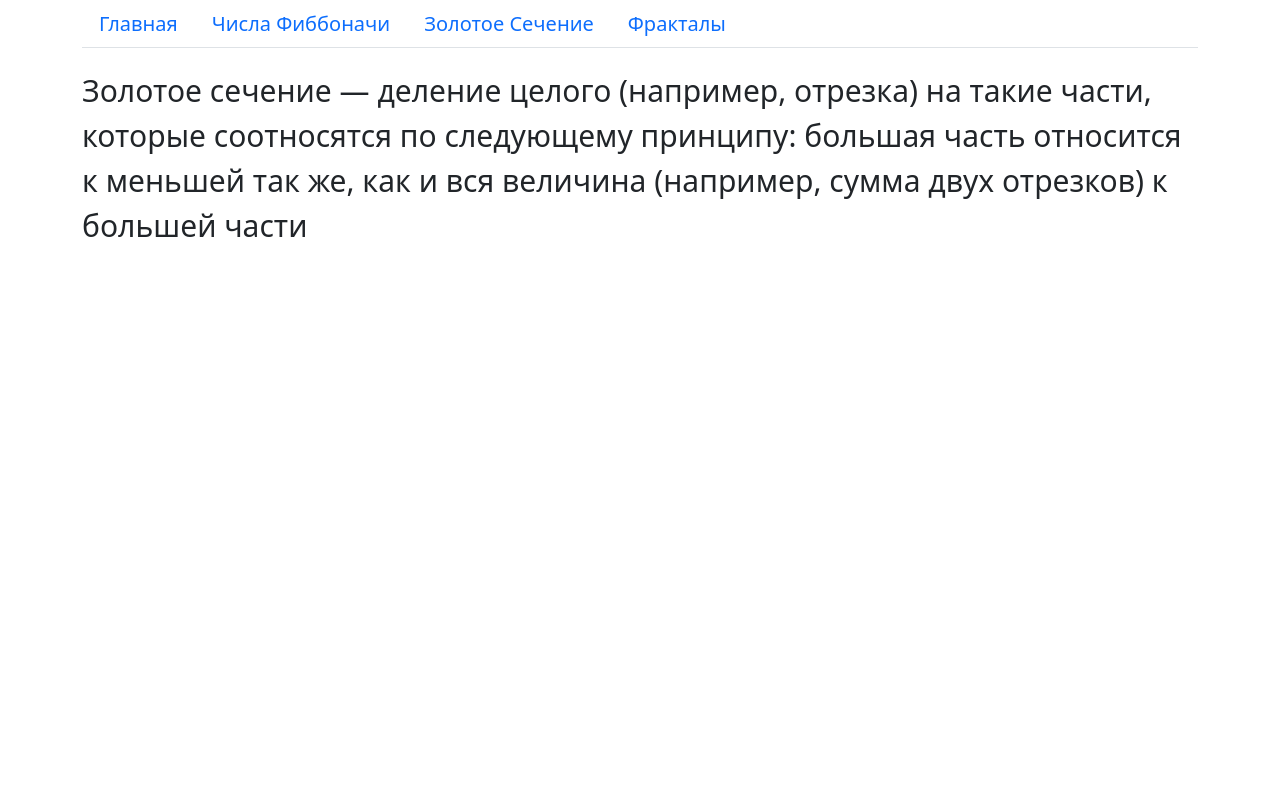
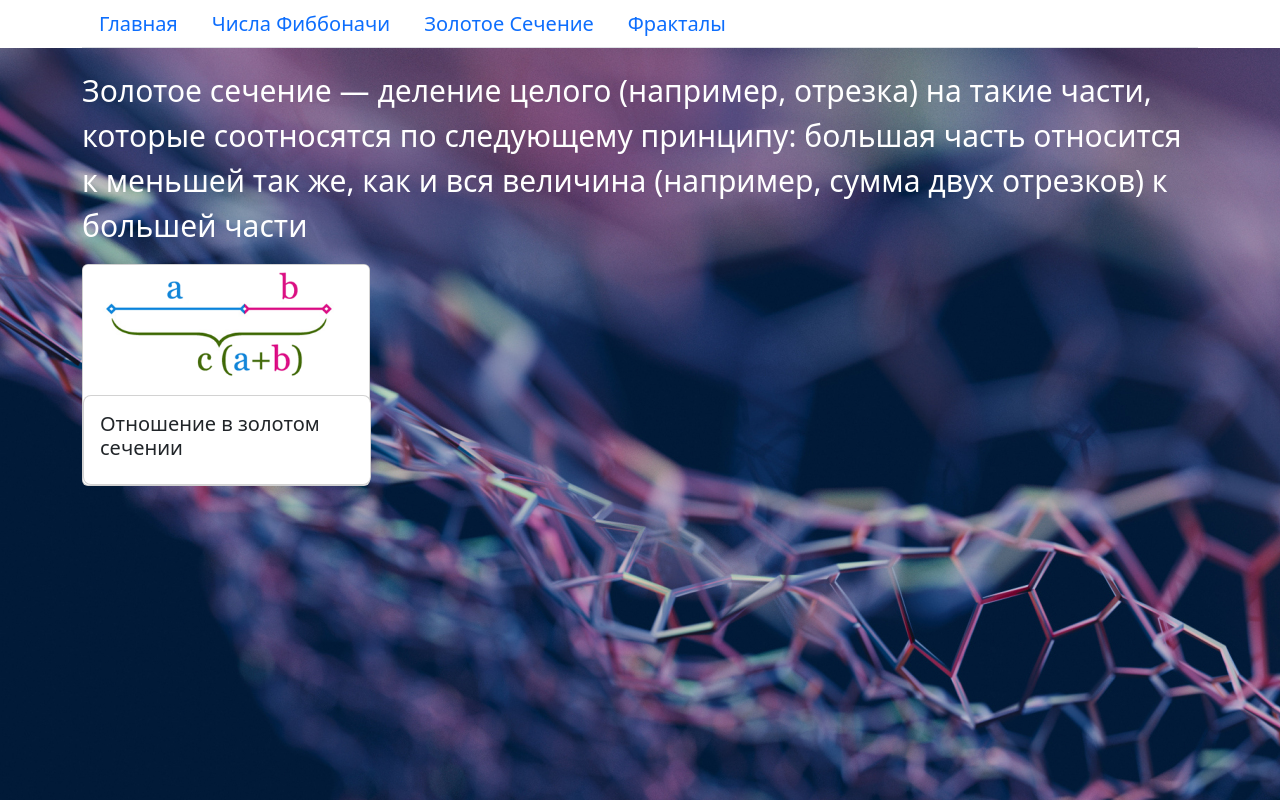
Before and after one commit to Litlery-of/Math-and-garmony, a Django app: page /golden_ratio/ in a window 1280 px wide. Run offline with Django 5.2, Linux system fonts and the light colour scheme.

Commit message:
add first card

```diff
--- a/static/my_site/styles/base.css
+++ b/static/my_site/styles/base.css
@@ -1,9 +1,12 @@
 header {
     font-size: 20px;
+    color: white;
+    background-color: white;
 }
 
 main {
     font-size: 30px;
+    color: white;
 }
 
 .paragraph {
@@ -12,6 +15,7 @@ main {
 }
 
 body {
-    background-color:blue; /* Голубой цвет */
-    min-height: 100vh;
+    background: url(../../images/background.jpg);
+    /* background-color:blue;  Голубой цвет
+    min-height: 100vh; */
 }
--- a/templates/my_site/Golden_Ratio.html
+++ b/templates/my_site/Golden_Ratio.html
@@ -9,4 +9,14 @@
     (например, сумма двух отрезков) к большей части
   </p>
 </div>
+<div>
+  <div class="card" style="width: 18rem;">
+    <img src="../../static/images/card1.png" class="card-img-top" alt="">
+    <div class="card rounded-3" style="width: 18rem;">
+      <div class="card-body">
+        <h5 class="card-title">Отношение в золотом сечении</h5>
+      </div>
+    </div>
+  </div>
+</div>
 {% endblock %}
```
Also changed, not shown: static/images/card1.png (added).
